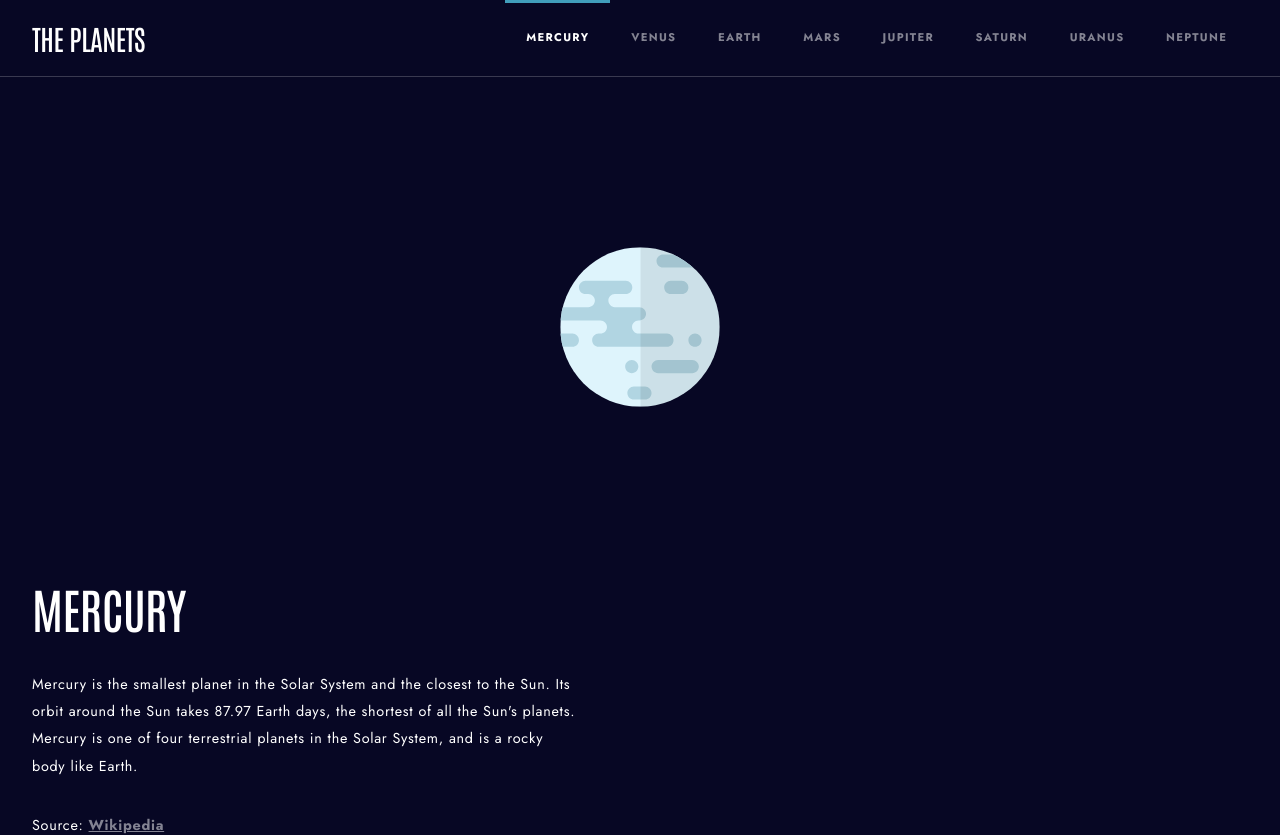
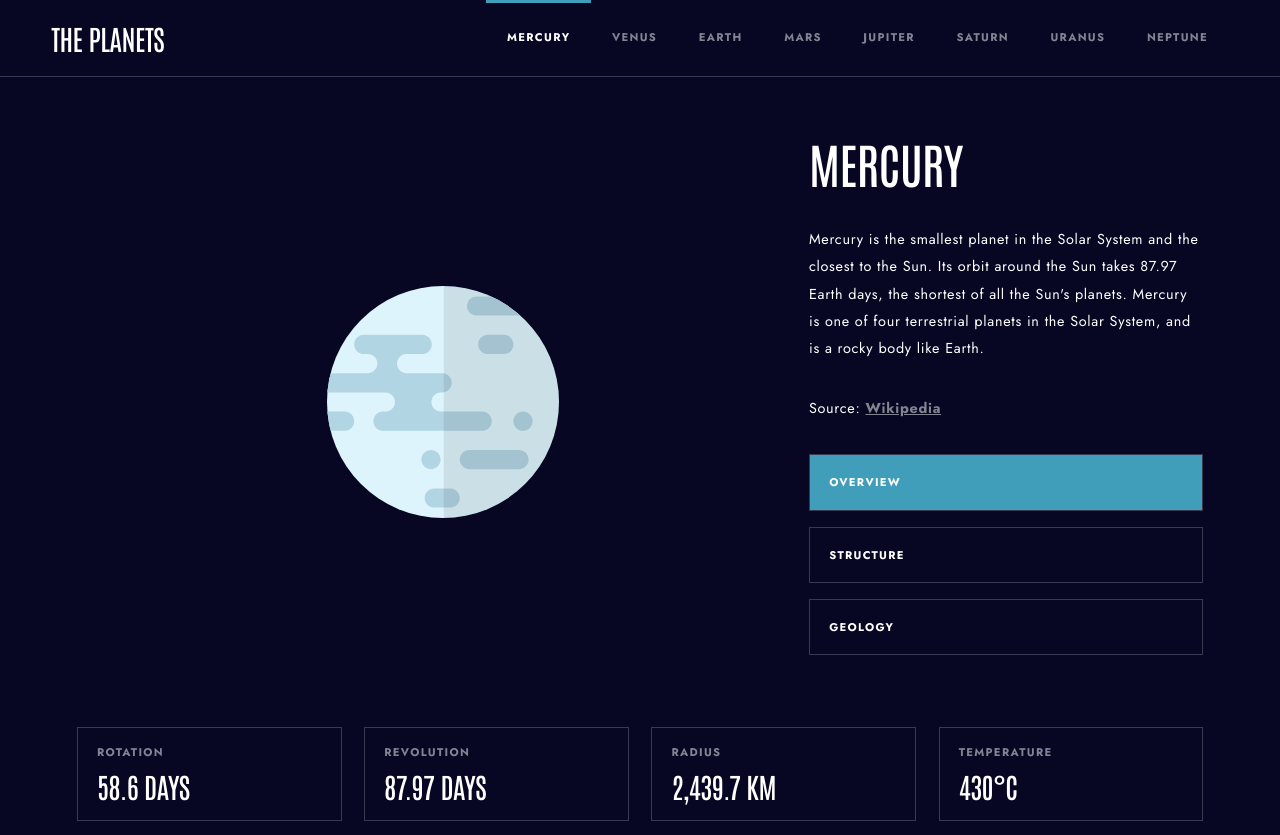
Before and after one commit to marina-lazarevic/The-Planets, a Vue app: page / in a window 1280 px wide. Shown: the top 835 px of the page. Built offline with nearby package versions, Linux system fonts and the light colour scheme.

Commit message:
planet component responsive - desktop

```diff
--- a/src/components/NavBar.vue
+++ b/src/components/NavBar.vue
@@ -88,7 +88,7 @@ export default {
   }
 
   @media screen and (min-width: a.$screen-lg) {
-    padding: 0 2rem;
+    padding: 0 4vw;
   }
 
   &__branding {
--- a/src/components/PlanetPage.vue
+++ b/src/components/PlanetPage.vue
@@ -77,7 +77,13 @@ export default {
     position: relative;
 
     @media screen and (min-width: a.$screen-lg) {
-        padding: 0 2rem;
+        padding: 0 6vw;
+    }
+
+    &__row {
+        @media screen and (min-width: a.$screen-lg) {
+            @include a.d-flex(center, space-between);
+        }
     }
 
     &__img-container {
@@ -107,19 +113,35 @@ export default {
                 transform: scale(.55);
             }
         }
+
+        @media screen and (min-width: a.$screen-lg) {
+            width: 100%;
+            min-height: 650px;
+            img {
+                //position: static;
+                transform: scale(.8);
+            }
+        }
     }
 
     &__info {
         @media screen and (min-width: a.$screen-md) and (max-width: a.$screen-lg) {
             @include a.d-flex(center, space-between);
         }
+
+        @media screen and (min-width: a.$screen-lg) {
+            width: 35%;
+            flex-shrink: 0;
+        }
     }
 
     &__article {
         text-align: center;
+        @media screen and (min-width: a.$screen-md) and (max-width: a.$screen-lg) {
+            width: 45%;
+        }
         @media screen and (min-width: a.$screen-md) {
             text-align: left;
-            width: 45%;
             flex-shrink: 0;
         }
     }
@@ -159,13 +181,16 @@ export default {
         @include a.d-flex(center, space-between);
         border-bottom: 1px solid rgba(a.$light, $alpha: .2);
 
+        @media screen and (min-width: a.$screen-md) and (max-width: a.$screen-lg) {
+            width: 45%;
+        }
+
         @media screen and (min-width: a.$screen-md) {
             position: static;
             border-bottom: none;
             flex-direction: column;
             align-items: flex-start;
             padding: 0;
-            width: 45%;
             flex-shrink: 0;
         }
     }
@@ -211,6 +236,14 @@ export default {
                 z-index: -1;
             }
         }
+
+        @media screen and (min-width: a.$screen-lg) {
+            &:hover {
+                &::before {
+                    opacity: 0;
+                }
+            }
+        }
     }
 
     &__stats {
```
